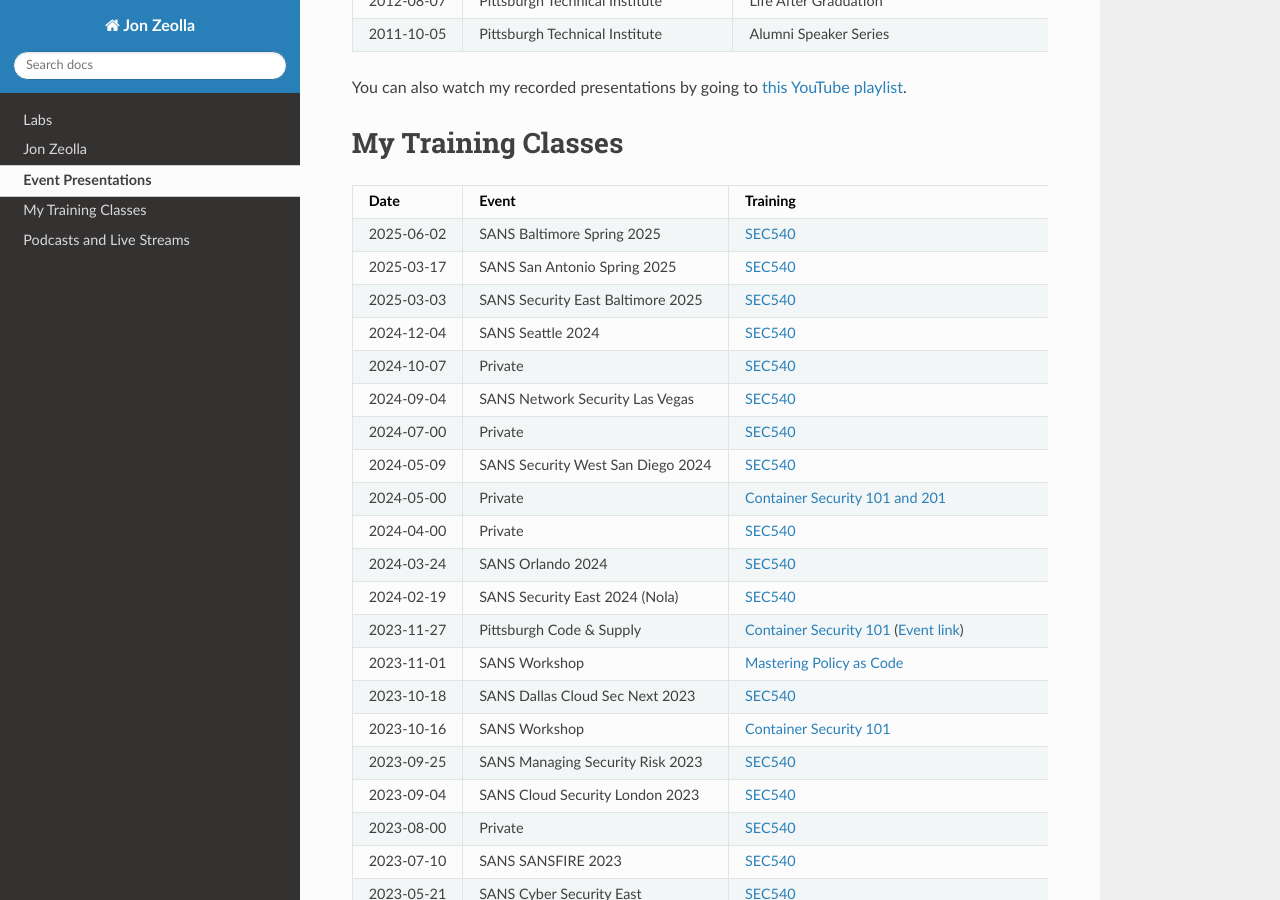
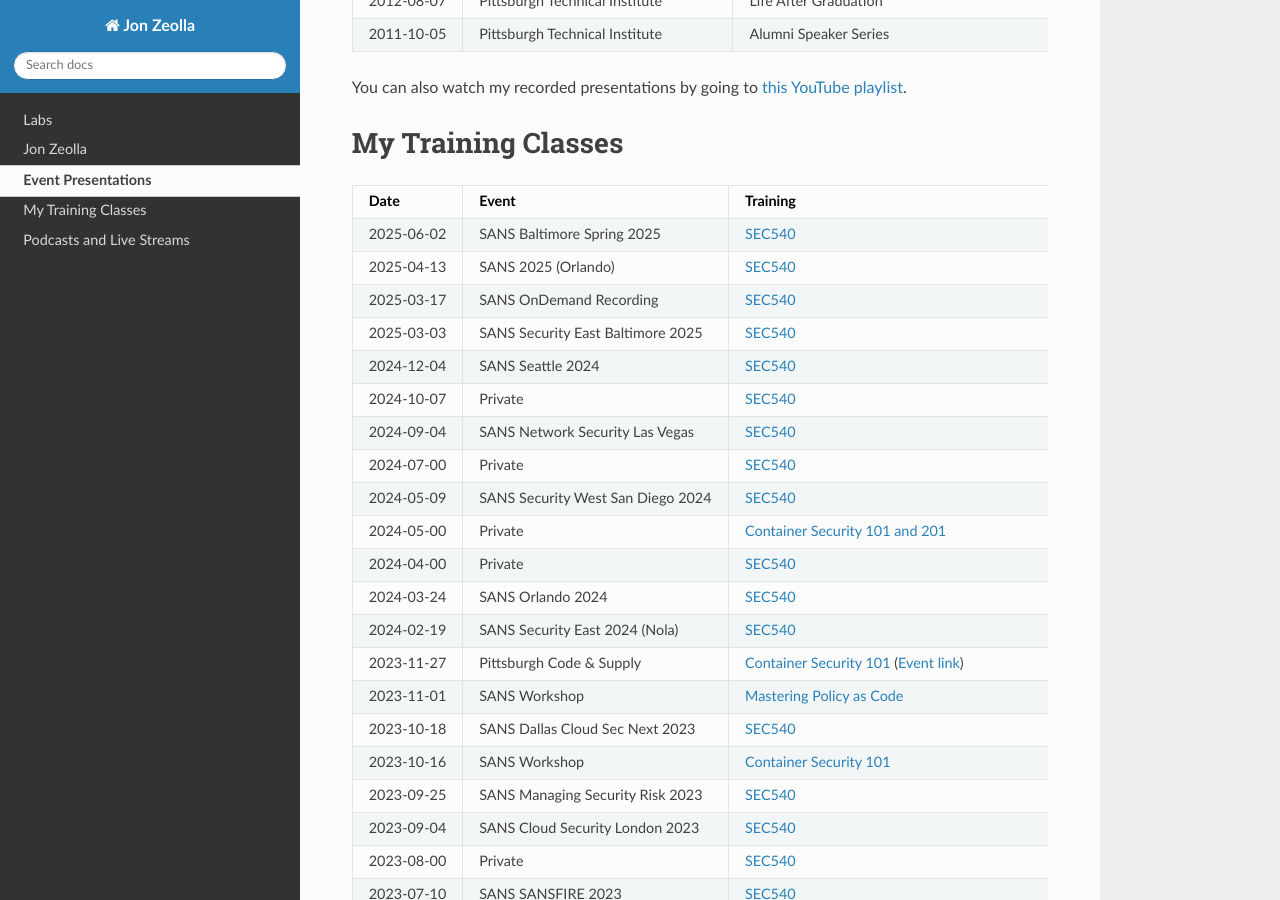
Before and after one commit to JonZeolla/JonZeolla.github.io, a Sphinx documentation site: the page built from docs/ref/jz-content.md, in a window 1280 px wide and 900 px high, scrolled down 2221 px. Built offline with Sphinx 7.4.7 and the Read the Docs theme 3.1.0, drawn with Linux system fonts in a browser that asks for light colours; some of the changed text lies outside the part shown.

Commit message:
March 2025 updates

```diff
--- a/docs/ref/jz-content.md
+++ b/docs/ref/jz-content.md
@@ -109,7 +109,8 @@
 | Date       | Event                             | Training                                                                            |
 | ---------- | --------------------------------- | ----------------------------------------------------------------------------------- |
 | 2025-06-02 | SANS Baltimore Spring 2025        | [SEC540][SEC540]                                                                    |
-| 2025-03-17 | SANS San Antonio Spring 2025      | [SEC540][SEC540]                                                                    |
+| 2025-04-13 | SANS 2025 (Orlando)               | [SEC540][SEC540]                                                                    |
+| 2025-03-17 | SANS OnDemand Recording           | [SEC540][SEC540]                                                                    |
 | 2025-03-03 | SANS Security East Baltimore 2025 | [SEC540][SEC540]                                                                    |
 | 2024-12-04 | SANS Seattle 2024                 | [SEC540][SEC540]                                                                    |
 | 2024-10-07 | Private                           | [SEC540][SEC540]                                                                    |
@@ -172,6 +173,7 @@
 
 | Date       | Name                   | Details                                                                           |
 | ---------- | ---------------------- | --------------------------------------------------------------------------------- |
+| 2025-03-XX | Seiso Side-up Podcast  | [AI][2025-SeisoAI]                                                                |
 | 2024-08-30 | Seiso Side-up Podcast  | [Easy_Infra][2024-SeisoEasyInfra]                                                 |
 | 2024-05-23 | Seiso Side-up Podcast  | [Seiso's Origins][2024-SeisoOrigins]                                              |
 | 2023-09-13 | Wednesday Offensive    | [Cloud-native security][2023-WedOffensive]                                        |
@@ -181,6 +183,7 @@
 | 2018-02-28 | Packet Pushers         | [Datanauts 123: Security without Firewalls][2018-PacketPushers]                   |
 | 2016-06-01 | Packet Pushers         | [Datanauts 036: Busting The Security Silo In The Data Center][2016-PacketPushers] |
 
+[2025-SeisoAI]: https://open.spotify.com/episode/TODO "Seiso Side Up - AI"
 [2024-SeisoEasyInfra]: https://open.spotify.com/episode/4Ro93bIrRUU6LqK3dB4z8h "Seiso Side Up - Easy_Infra"
 [2024-SeisoOrigins]: https://open.spotify.com/episode/61atUIAeVe3RHQUFpcseOT "Seiso Side Up - Seiso's Origins"
 [2023-WedOffensive]: https://redsiege.com/wednesday-offensive/ "Wednesday Offensive - 9/13"
```
